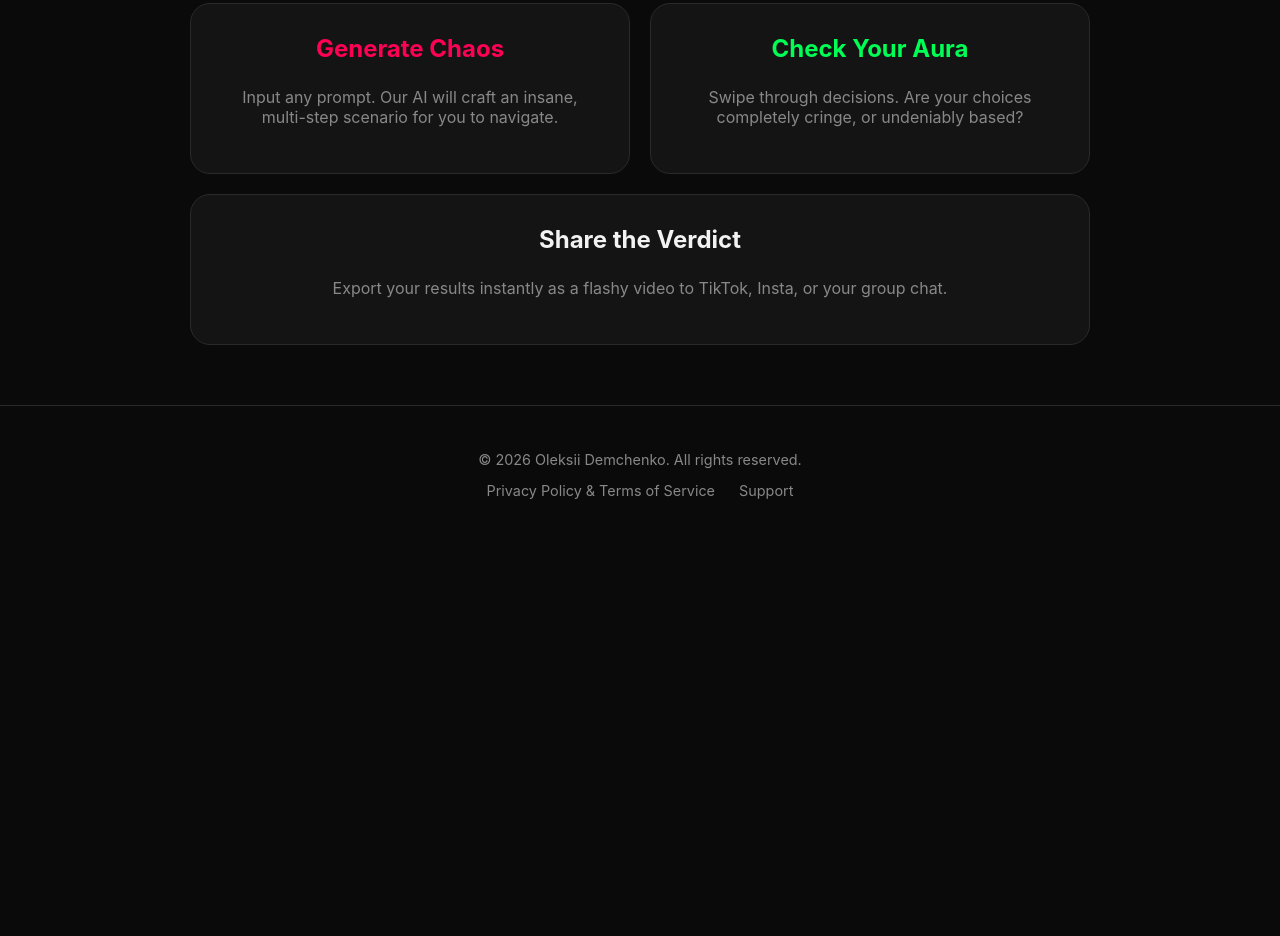
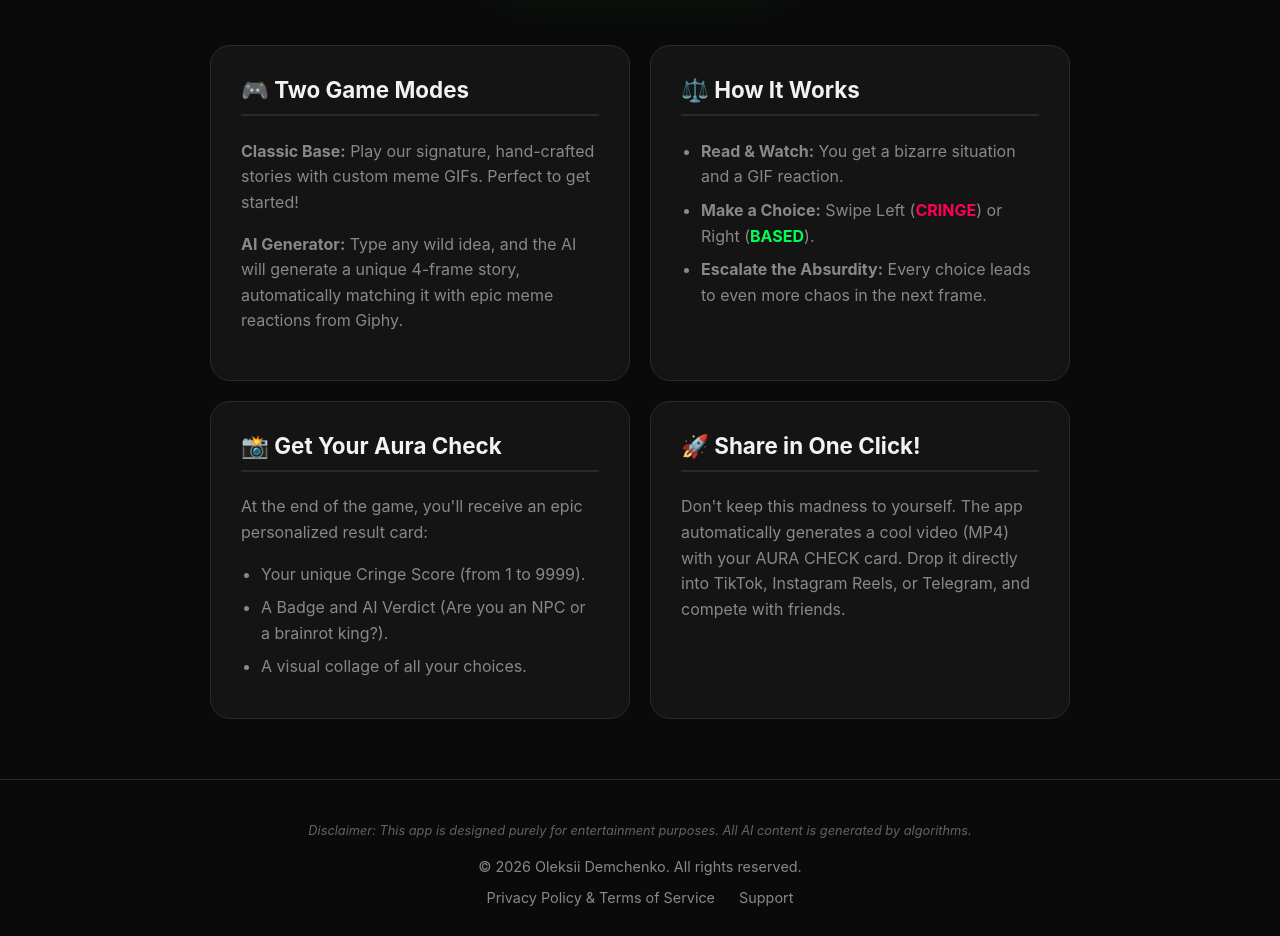
Before and after one commit to alexDemche/alexDemche.github.io, a plain HTML site: page cringe-or-based/index.html in a window 1280 px wide. Shown: the part 653-1589 px from the top of the page. Before the commit the page ends 1182 px from the top, so only its background shows below. Drawn offline with Linux system fonts and the light colour scheme.

Commit message:
Update index.html

```diff
--- a/cringe-or-based/index.html
+++ b/cringe-or-based/index.html
@@ -3,7 +3,7 @@
 <head>
     <meta charset="UTF-8">
     <meta name="viewport" content="width=device-width, initial-scale=1.0">
-    <title>CRINGE or BASED - The Ultimate Aura Check</title>
+    <title>Cringe or Based - AI Lore</title>
     <style>
         :root {
             --bg: #0A0A0A;
@@ -45,9 +45,17 @@
         h1 span.b { color: var(--based); }
 
         .subtitle {
+            color: var(--text);
+            font-size: 1.5rem;
+            font-weight: bold;
+            margin-bottom: 15px;
+        }
+
+        .promo-text {
             color: var(--muted);
-            font-size: 1.2rem;
+            font-size: 1.1rem;
             margin-bottom: 40px;
+            line-height: 1.5;
         }
 
         /* App Store Button */
@@ -75,7 +83,7 @@
             border-radius: 40px;
             overflow: hidden;
             border: 8px solid var(--surface);
-            box-shadow: 0 20px 50px rgba(0,255,85,0.1);
+            box-shadow: 0 20px 50px rgba(0,255,85,0.05);
             background-color: var(--bg);
         }
         .mockup-container video {
@@ -83,28 +91,44 @@
             display: block;
         }
 
-        /* Features */
+        /* Features Grid */
         .features {
-            display: flex;
-            flex-wrap: wrap;
-            justify-content: center;
+            display: grid;
+            grid-template-columns: repeat(auto-fit, minmax(300px, 1fr));
             gap: 20px;
             max-width: 900px;
             padding: 0 20px 60px;
+            width: 100%;
+            box-sizing: border-box;
         }
         .feature-card {
             background-color: var(--surface);
             border: 1px solid var(--border);
             border-radius: 20px;
             padding: 30px;
-            flex: 1 1 250px;
-            text-align: center;
+            text-align: left;
         }
-        .feature-card h3 { margin-top: 0; font-size: 1.5rem; }
-        .feature-card p { color: var(--muted); }
+        .feature-card h3 {
+            margin-top: 0;
+            font-size: 1.4rem;
+            color: var(--text);
+            border-bottom: 2px solid var(--border);
+            padding-bottom: 10px;
+        }
+        .feature-card p, .feature-card ul {
+            color: var(--muted);
+            line-height: 1.6;
+        }
+        .feature-card ul {
+            padding-left: 20px;
+            margin-bottom: 0;
+        }
+        .feature-card li {
+            margin-bottom: 8px;
+        }
 
-        .c-text { color: var(--cringe); }
-        .b-text { color: var(--based); }
+        .c-text { color: var(--cringe); font-weight: bold; }
+        .b-text { color: var(--based); font-weight: bold; }
 
         /* Footer */
         .footer {
@@ -115,6 +139,13 @@
             border-top: 1px solid var(--border);
             color: var(--muted);
             font-size: 0.9rem;
+            box-sizing: border-box;
+        }
+        .footer .disclaimer {
+            font-style: italic;
+            margin-bottom: 20px;
+            font-size: 0.8rem;
+            opacity: 0.7;
         }
         .footer a {
             color: var(--muted);
@@ -131,7 +162,8 @@
 
     <div class="hero">
         <h1><span class="c">CRINGE</span><span class="o">or</span><span class="b">BASED</span></h1>
-        <p class="subtitle">The AI-powered game that checks your aura. Make choices, build absurd stories, and find out if you belong in Horny Jail or the Hall of Fame.</p>
+        <div class="subtitle">Swipe memes & check your Aura</div>
+        <p class="promo-text">What's your true Aura Score? Swipe left for Cringe, right for Based. Generate wild AI meme stories and export them as viral GIFs!</p>
 
         <a href="#" class="download-btn">Download on the App Store </a>
     </div>
@@ -144,20 +176,38 @@
 
     <div class="features">
         <div class="feature-card">
-            <h3 class="c-text">Generate Chaos</h3>
-            <p>Input any prompt. Our AI will craft an insane, multi-step scenario for you to navigate.</p>
+            <h3>🎮 Two Game Modes</h3>
+            <p><strong>Classic Base:</strong> Play our signature, hand-crafted stories with custom meme GIFs. Perfect to get started!</p>
+            <p><strong>AI Generator:</strong> Type any wild idea, and the AI will generate a unique 4-frame story, automatically matching it with epic meme reactions from Giphy.</p>
         </div>
+
         <div class="feature-card">
-            <h3 class="b-text">Check Your Aura</h3>
-            <p>Swipe through decisions. Are your choices completely cringe, or undeniably based?</p>
+            <h3>⚖️ How It Works</h3>
+            <ul>
+                <li><strong>Read & Watch:</strong> You get a bizarre situation and a GIF reaction.</li>
+                <li><strong>Make a Choice:</strong> Swipe Left (<span class="c-text">CRINGE</span>) or Right (<span class="b-text">BASED</span>).</li>
+                <li><strong>Escalate the Absurdity:</strong> Every choice leads to even more chaos in the next frame.</li>
+            </ul>
         </div>
+
         <div class="feature-card">
-            <h3 style="color: var(--text)">Share the Verdict</h3>
-            <p>Export your results instantly as a flashy video to TikTok, Insta, or your group chat.</p>
+            <h3>📸 Get Your Aura Check</h3>
+            <p>At the end of the game, you'll receive an epic personalized result card:</p>
+            <ul>
+                <li>Your unique Cringe Score (from 1 to 9999).</li>
+                <li>A Badge and AI Verdict (Are you an NPC or a brainrot king?).</li>
+                <li>A visual collage of all your choices.</li>
+            </ul>
+        </div>
+
+        <div class="feature-card">
+            <h3>🚀 Share in One Click!</h3>
+            <p>Don't keep this madness to yourself. The app automatically generates a cool video (MP4) with your AURA CHECK card. Drop it directly into TikTok, Instagram Reels, or Telegram, and compete with friends.</p>
         </div>
     </div>
 
     <div class="footer">
+        <p class="disclaimer">Disclaimer: This app is designed purely for entertainment purposes. All AI content is generated by algorithms.</p>
         <p>© 2026 Oleksii Demchenko. All rights reserved.</p>
         <div>
             <a href="https://alexdemche.github.io/cringe-or-based-legal/">Privacy Policy & Terms of Service</a>
```
Lines whose indentation alone changed are shown as unchanged.
